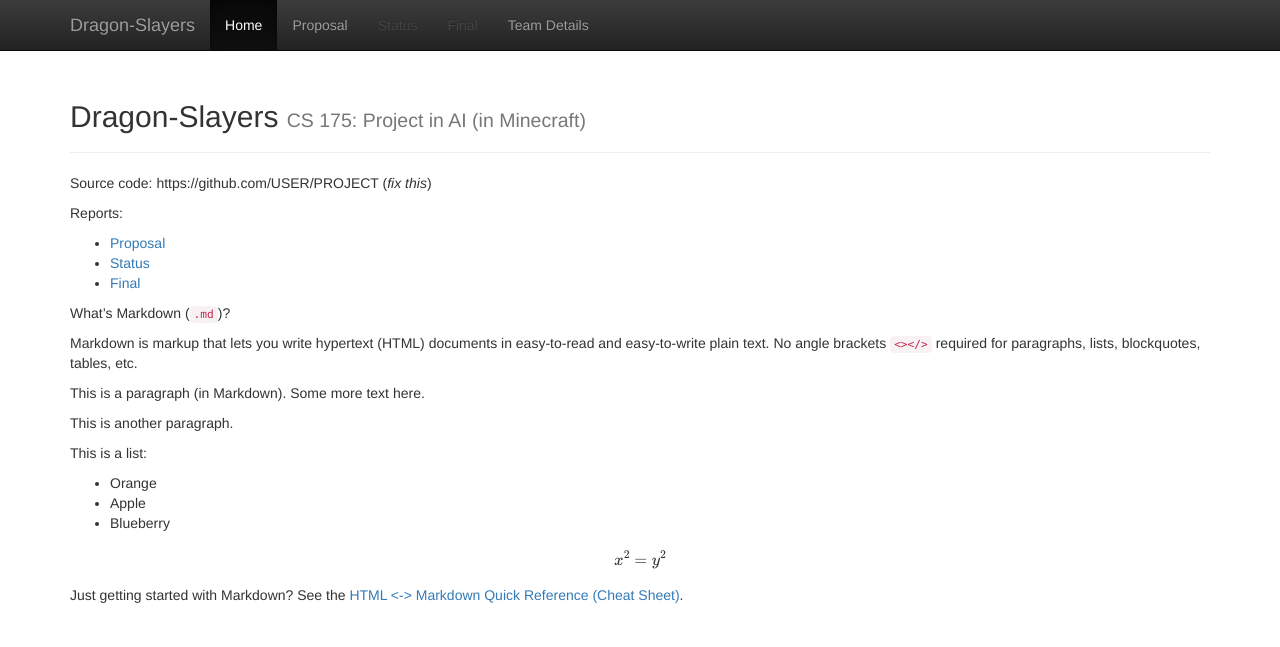
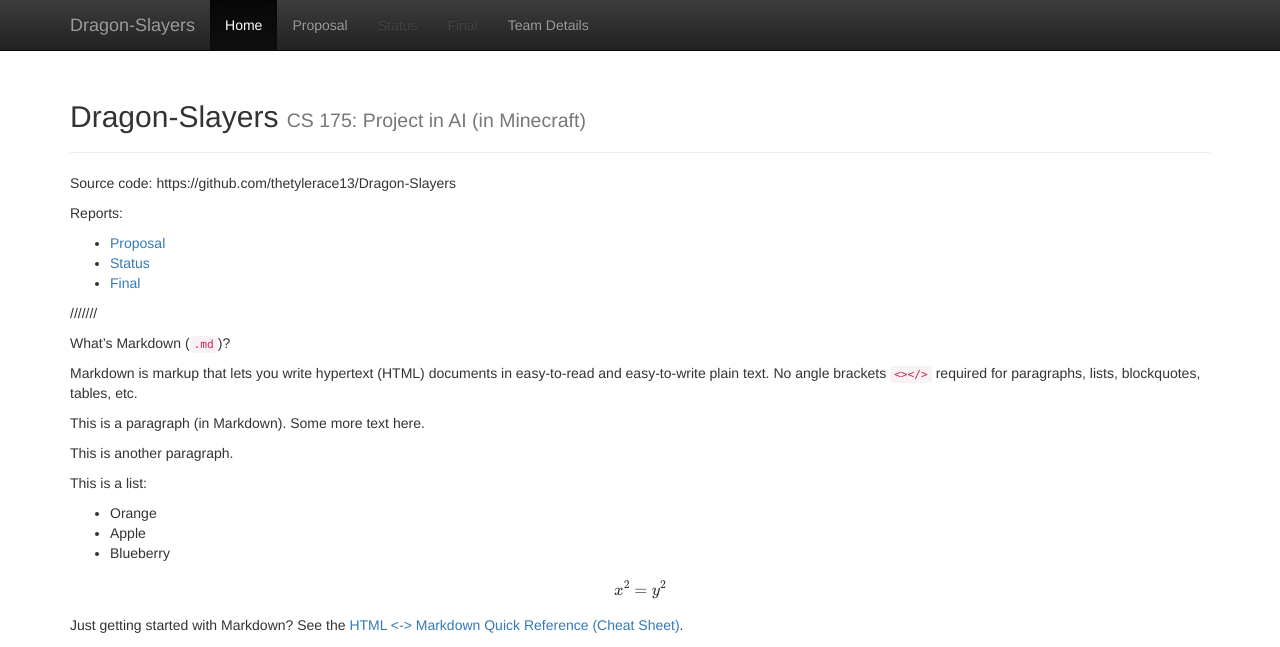
Before and after one commit to RibbonedAce/Dragon-Slayers, a Jekyll site: the page built from docs/index.md, in a window 1280 px wide and 1045 px high. Shown: the top 647 px of the window. Built offline with Jekyll 4.4.1, drawn with Linux system fonts in a browser that asks for light colours; formulas are drawn with MathJax 3.

Commit message:
Update index.md
Updated source code link.

```diff
--- a/docs/index.md
+++ b/docs/index.md
@@ -3,13 +3,15 @@ layout: default
 title:  Home
 ---
 
-Source code: https://github.com/USER/PROJECT (_fix this_)
+Source code: https://github.com/thetylerace13/Dragon-Slayers
 
 Reports:
 
 - [Proposal](proposal.html)
 - [Status](status.html)
 - [Final](final.html)
+
+///////
 
 What's Markdown (`.md`)?
 
```
Also changed, not shown: other parts of docs/index.md (+3 -0 lines).
